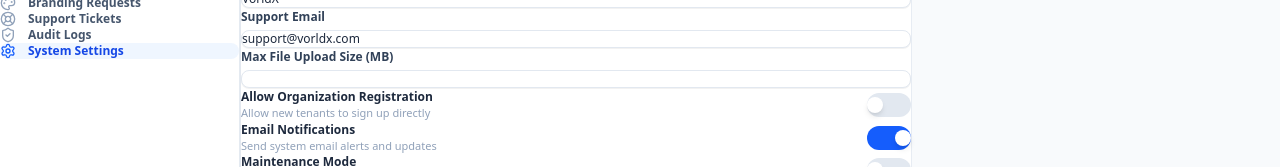
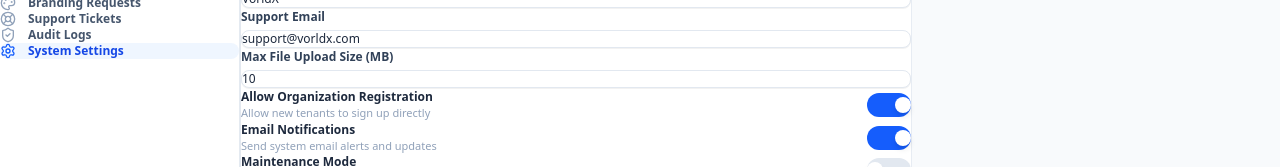
Before and after one commit to Muba9161/VX_QuotationMaker, a Next.js app: page /admin/system-settings in a window 1280 px wide. Shown: the part 165-332 px from the top of the page. Built offline with nearby package versions, Linux system fonts and the light colour scheme.

Commit message:
fix(admin): resolve all TypeScript type discrepancies across Audit Logs, Support Tickets, and System Settings

```diff
--- a/app/admin/audit-logs/page.tsx
+++ b/app/admin/audit-logs/page.tsx
@@ -16,7 +16,7 @@ export default function AdminAuditLogsPage() {
   return (
     <AdminLayout activePath="/admin/audit-logs">
       <div className="space-y-6 max-w-7xl mx-auto font-sans">
-        {/* Header matching Image 2 */}
+        {/* Header */}
         <div className="flex flex-col sm:flex-row sm:items-center sm:justify-between gap-4">
           <div>
             <h1 className="text-2xl font-bold text-slate-900 tracking-tight">Audit Logs</h1>
@@ -47,7 +47,7 @@ export default function AdminAuditLogsPage() {
           </div>
         </div>
 
-        {/* Audit Logs Table matching Image 2 */}
+        {/* Audit Logs Table */}
         <div className="bg-white rounded-xl border border-slate-200/80 shadow-2xs overflow-hidden">
           <table className="w-full text-left text-xs">
             <thead className="bg-slate-50 text-slate-500 font-semibold uppercase tracking-wider border-b border-slate-100 text-[10px]">
@@ -66,7 +66,7 @@ export default function AdminAuditLogsPage() {
                   <td className="py-4 px-5 font-bold text-slate-900">{log.user}</td>
                   <td className="py-4 px-5 text-slate-700 font-medium">{log.action}</td>
                   <td className="py-4 px-5 text-slate-500">{log.details}</td>
-                  <td className="py-4 px-5 text-slate-400">{log.timestamp}</td>
+                  <td className="py-4 px-5 text-slate-400">{log.dateTime}</td>
                 </tr>
               ))}
             </tbody>
--- a/app/admin/support-tickets/page.tsx
+++ b/app/admin/support-tickets/page.tsx
@@ -2,16 +2,16 @@
 import React, { useState } from "react";
 import AdminLayout from "@/components/AdminLayout";
 import { Search, ChevronDown } from "lucide-react";
-import { getSupportTickets, PlatformTicket } from "@/lib/adminStorage";
+import { getSupportTickets, SupportTicket } from "@/lib/adminStorage";
 
 export default function AdminSupportTicketsPage() {
-  const [tickets] = useState<PlatformTicket[]>(getSupportTickets());
+  const [tickets] = useState<SupportTicket[]>(getSupportTickets());
   const [searchTerm, setSearchTerm] = useState("");
   const [statusFilter, setStatusFilter] = useState("All Status");
 
   const filteredTickets = tickets.filter((t) => {
     const matchesSearch = t.subject.toLowerCase().includes(searchTerm.toLowerCase()) ||
-                          t.orgName.toLowerCase().includes(searchTerm.toLowerCase());
+                          t.organization.toLowerCase().includes(searchTerm.toLowerCase());
     const matchesStatus = statusFilter === "All Status" || t.status === statusFilter;
     return matchesSearch && matchesStatus;
   });
@@ -25,7 +25,7 @@ export default function AdminSupportTicketsPage() {
           <p className="text-xs text-slate-400 mt-0.5">Manage user support requests</p>
         </div>
 
-        {/* Filter Bar matching Image 3 */}
+        {/* Filter Bar */}
         <div className="bg-white p-3.5 rounded-xl border border-slate-200/80 shadow-2xs flex flex-col sm:flex-row items-center justify-between gap-3">
           <div className="relative w-full sm:w-80">
             <Search className="w-4 h-4 text-slate-400 absolute left-3 top-1/2 -translate-y-1/2" />
@@ -53,7 +53,7 @@ export default function AdminSupportTicketsPage() {
           </div>
         </div>
 
-        {/* Table matching Image 3 */}
+        {/* Table */}
         <div className="bg-white rounded-xl border border-slate-200/80 shadow-2xs overflow-hidden">
           <table className="w-full text-left text-xs">
             <thead className="bg-slate-50 text-slate-500 font-semibold uppercase tracking-wider border-b border-slate-100 text-[10px]">
@@ -70,7 +70,7 @@ export default function AdminSupportTicketsPage() {
                 <tr key={ticket.id} className="hover:bg-slate-50/60 transition-colors">
                   <td className="py-4 px-5 text-slate-400">{index + 1}</td>
                   <td className="py-4 px-5 font-bold text-slate-900">{ticket.subject}</td>
-                  <td className="py-4 px-5 text-slate-600">{ticket.orgName}</td>
+                  <td className="py-4 px-5 text-slate-600">{ticket.organization}</td>
                   <td className="py-4 px-5">
                     <span
                       className={`inline-flex items-center px-2.5 py-0.5 rounded-full text-[11px] font-semibold border ${
--- a/app/admin/system-settings/page.tsx
+++ b/app/admin/system-settings/page.tsx
@@ -74,8 +74,8 @@ export default function AdminSystemSettingsPage() {
               </label>
               <input
                 type="number"
-                value={settings.maxUploadSizeMb}
-                onChange={(e) => handleChange("maxUploadSizeMb", Number(e.target.value))}
+                value={settings.maxUploadSizeMB}
+                onChange={(e) => handleChange("maxUploadSizeMB", Number(e.target.value))}
                 className="w-full px-3.5 py-2.5 bg-white border border-slate-200 rounded-lg text-xs font-medium text-slate-800 focus:outline-none focus:ring-2 focus:ring-blue-500/20 focus:border-blue-500 transition-all shadow-2xs"
               />
             </div>
@@ -88,9 +88,9 @@ export default function AdminSystemSettingsPage() {
               </div>
               <button
                 type="button"
-                onClick={() => handleToggle("allowRegistration")}
+                onClick={() => handleToggle("allowOrgRegistration")}
                 className={`w-11 h-6 flex items-center rounded-full p-1 transition-colors duration-200 ease-in-out cursor-pointer ${
-                  settings.allowRegistration ? "bg-blue-600 justify-end" : "bg-slate-200 justify-start"
+                  settings.allowOrgRegistration ? "bg-blue-600 justify-end" : "bg-slate-200 justify-start"
                 }`}
               >
                 <span className="w-4 h-4 bg-white rounded-full shadow-md"></span>
```
